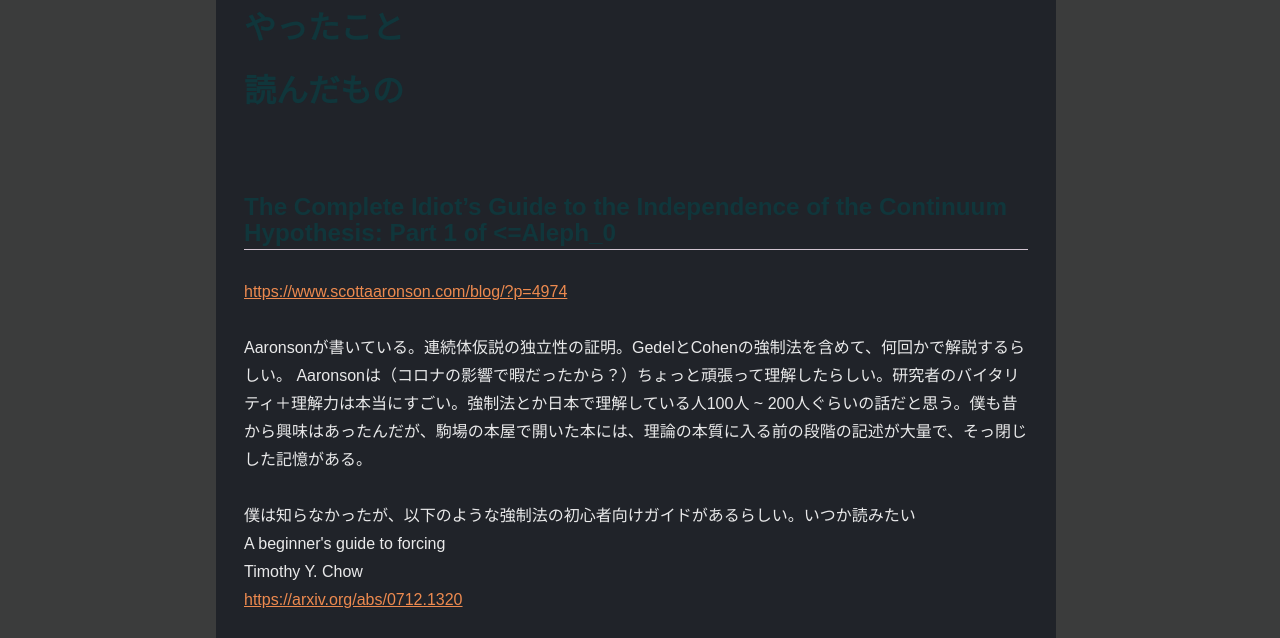
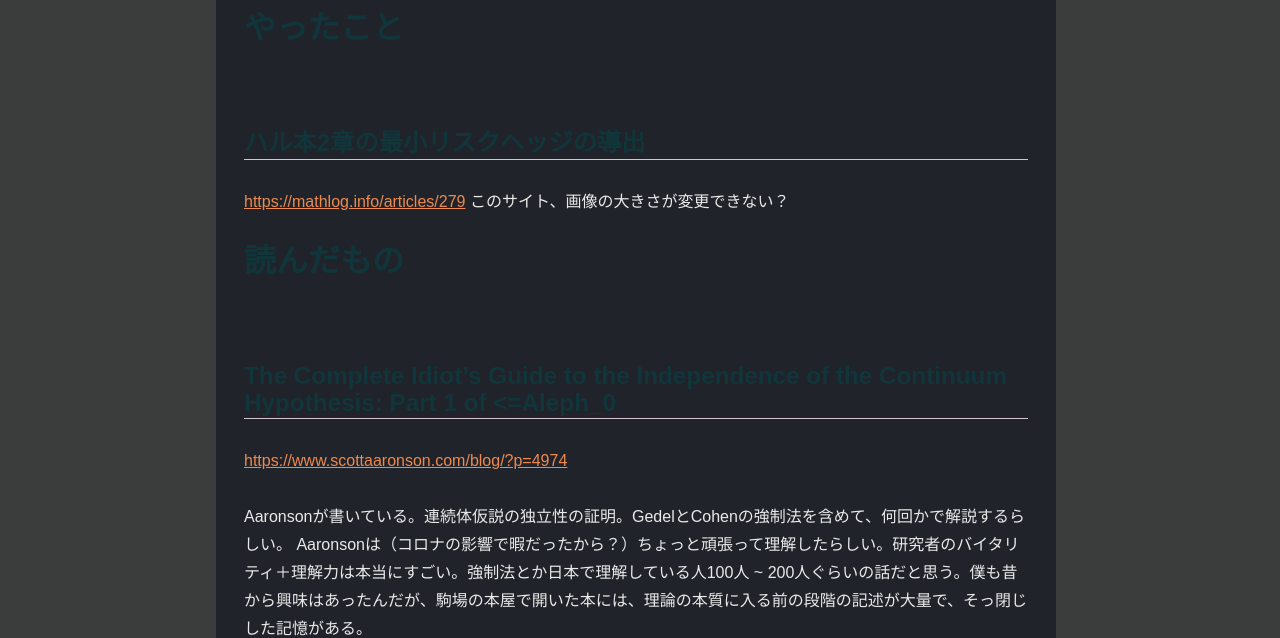
Before and after one commit to yukarinoki/blog, a Gatsby site: page /readings_Nov20/ in a window 1280 px wide. Shown: the part 171-809 px from the top of the page. Built offline with nearby package versions, Linux system fonts and the light colour scheme; Gatsby itself is replaced by a stand-in of ours; some packages are replaced by stand-ins of ours.

Commit message:
Update index.md

```diff
--- a/content/blog/readings_Nov20/index.md
+++ b/content/blog/readings_Nov20/index.md
@@ -5,6 +5,9 @@ description: ""
 ---
 
 # やったこと
+## ハル本2章の最小リスクヘッジの導出
+https://mathlog.info/articles/279
+このサイト、画像の大きさが変更できない？
 
 # 読んだもの
 
```
